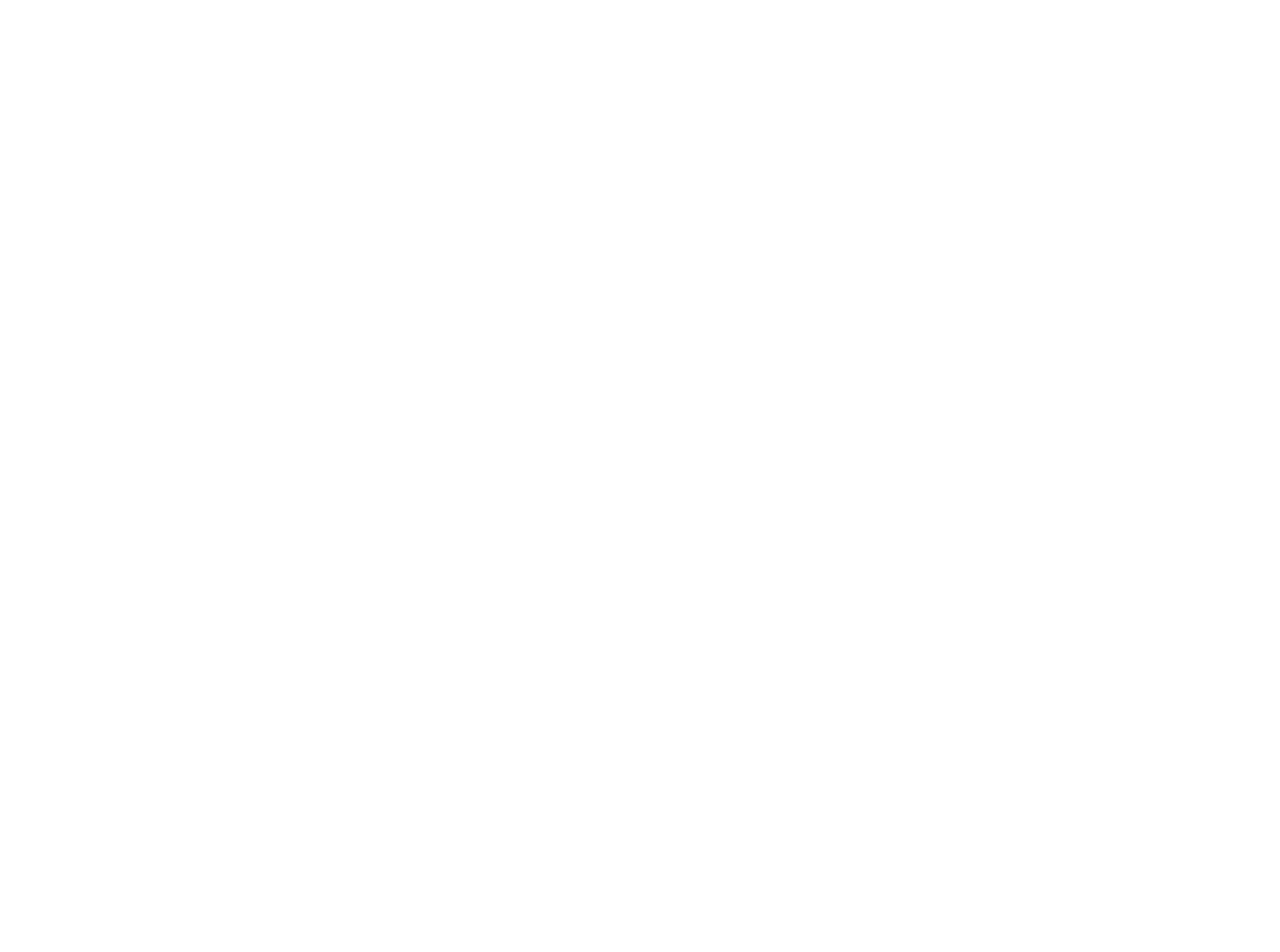
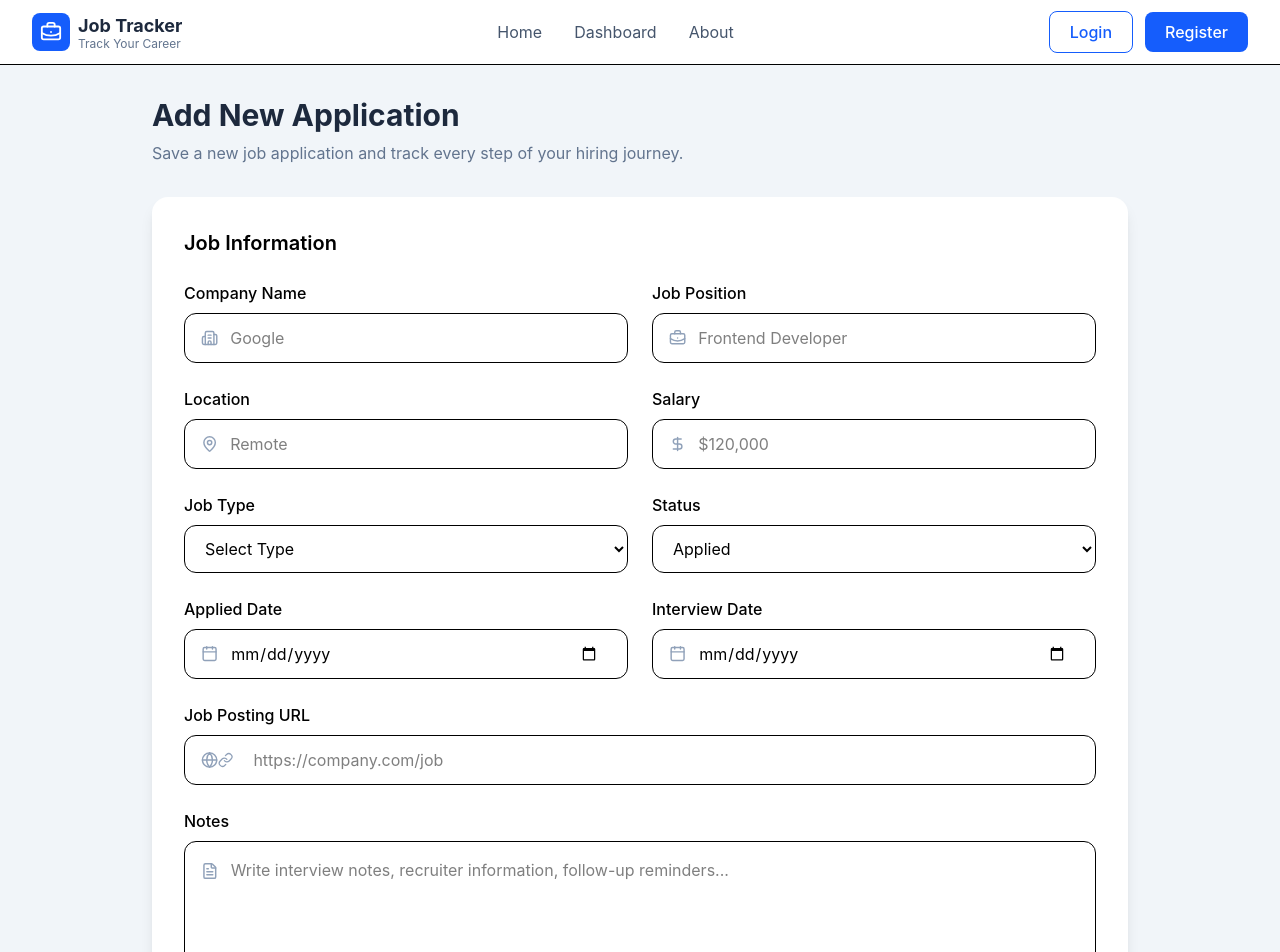
Before and after one commit to Amibiplob/Job-Tracker, a React (Vite) app in the folder client/: page /applications/new in a window 1280 px wide. Before the commit this address had no page. Shown: the top 952 px of the page. Before the commit the page ends 800 px from the top, so only its background shows below. Built offline with nearby package versions, Linux system fonts and the light colour scheme.

Commit message:
NewApplication page add

```diff
--- a/client/src/App.tsx
+++ b/client/src/App.tsx
@@ -5,6 +5,7 @@
 import Register from "./pages/Register";
 import Dashboard from "./pages/Dashboard";
 import Applications from "./pages/Applications";
+import NewApplication from "./pages/NewApplication";
 
 export default function App() {
   return (
@@ -16,6 +17,7 @@
           <Route path="register" element={<Register />} />
           <Route path="dashboard" element={<Dashboard />} />
           <Route path="applications" element={<Applications />} />
+          <Route path="applications/new" element={<NewApplication />} />
         </Route>
       </Routes>
     </BrowserRouter>
--- /dev/null
+++ b/client/src/pages/NewApplication.tsx
@@ -0,0 +1,285 @@
+import { useState } from "react";
+import {
+  BriefcaseBusiness,
+  Building2,
+  Calendar,
+  DollarSign,
+  FileText,
+  Globe,
+  Link as LinkIcon,
+  MapPin,
+  Save,
+} from "lucide-react";
+
+const NewApplication = () => {
+  const [formData, setFormData] = useState({
+    company: "",
+    position: "",
+    location: "",
+    salary: "",
+    jobType: "",
+    status: "Applied",
+    applicationDate: "",
+    interviewDate: "",
+    jobUrl: "",
+    notes: "",
+  });
+
+  const handleChange = (
+    e: React.ChangeEvent<
+      HTMLInputElement | HTMLTextAreaElement | HTMLSelectElement
+    >,
+  ) => {
+    setFormData({
+      ...formData,
+      [e.target.name]: e.target.value,
+    });
+  };
+
+  return (
+    <div className="min-h-screen bg-slate-100 py-8">
+      <div className="mx-auto max-w-5xl px-6">
+        {/* Header */}
+
+        <div className="mb-8">
+          <h1 className="text-3xl font-bold text-slate-800">
+            Add New Application
+          </h1>
+
+          <p className="mt-2 text-slate-500">
+            Save a new job application and track every step of your hiring
+            journey.
+          </p>
+        </div>
+
+        {/* Form */}
+
+        <div className="rounded-2xl bg-white p-8 shadow-lg">
+          <form className="space-y-8">
+            {/* Job Information */}
+
+            <div>
+              <h2 className="mb-6 text-xl font-semibold">Job Information</h2>
+
+              <div className="grid gap-6 md:grid-cols-2">
+                {/* Company */}
+
+                <div>
+                  <label className="mb-2 block font-medium">Company Name</label>
+
+                  <div className="flex items-center rounded-xl border px-4">
+                    <Building2 className="text-slate-400" size={18} />
+
+                    <input
+                      type="text"
+                      name="company"
+                      placeholder="Google"
+                      value={formData.company}
+                      onChange={handleChange}
+                      className="w-full px-3 py-3 outline-none"
+                    />
+                  </div>
+                </div>
+
+                {/* Position */}
+
+                <div>
+                  <label className="mb-2 block font-medium">Job Position</label>
+
+                  <div className="flex items-center rounded-xl border px-4">
+                    <BriefcaseBusiness className="text-slate-400" size={18} />
+
+                    <input
+                      type="text"
+                      name="position"
+                      placeholder="Frontend Developer"
+                      value={formData.position}
+                      onChange={handleChange}
+                      className="w-full px-3 py-3 outline-none"
+                    />
+                  </div>
+                </div>
+
+                {/* Location */}
+
+                <div>
+                  <label className="mb-2 block font-medium">Location</label>
+
+                  <div className="flex items-center rounded-xl border px-4">
+                    <MapPin className="text-slate-400" size={18} />
+
+                    <input
+                      type="text"
+                      name="location"
+                      placeholder="Remote"
+                      value={formData.location}
+                      onChange={handleChange}
+                      className="w-full px-3 py-3 outline-none"
+                    />
+                  </div>
+                </div>
+
+                {/* Salary */}
+
+                <div>
+                  <label className="mb-2 block font-medium">Salary</label>
+
+                  <div className="flex items-center rounded-xl border px-4">
+                    <DollarSign className="text-slate-400" size={18} />
+
+                    <input
+                      type="text"
+                      name="salary"
+                      placeholder="$120,000"
+                      value={formData.salary}
+                      onChange={handleChange}
+                      className="w-full px-3 py-3 outline-none"
+                    />
+                  </div>
+                </div>
+
+                {/* Job Type */}
+
+                <div>
+                  <label className="mb-2 block font-medium">Job Type</label>
+
+                  <select
+                    name="jobType"
+                    value={formData.jobType}
+                    onChange={handleChange}
+                    className="w-full rounded-xl border px-4 py-3 outline-none"
+                  >
+                    <option value="">Select Type</option>
+                    <option>Full Time</option>
+                    <option>Part Time</option>
+                    <option>Internship</option>
+                    <option>Contract</option>
+                    <option>Remote</option>
+                  </select>
+                </div>
+
+                {/* Status */}
+
+                <div>
+                  <label className="mb-2 block font-medium">Status</label>
+
+                  <select
+                    name="status"
+                    value={formData.status}
+                    onChange={handleChange}
+                    className="w-full rounded-xl border px-4 py-3 outline-none"
+                  >
+                    <option>Applied</option>
+                    <option>Interview</option>
+                    <option>Offer</option>
+                    <option>Rejected</option>
+                  </select>
+                </div>
+
+                {/* Application Date */}
+
+                <div>
+                  <label className="mb-2 block font-medium">Applied Date</label>
+
+                  <div className="flex items-center rounded-xl border px-4">
+                    <Calendar className="text-slate-400" size={18} />
+
+                    <input
+                      type="date"
+                      name="applicationDate"
+                      value={formData.applicationDate}
+                      onChange={handleChange}
+                      className="w-full px-3 py-3 outline-none"
+                    />
+                  </div>
+                </div>
+
+                {/* Interview Date */}
+
+                <div>
+                  <label className="mb-2 block font-medium">
+                    Interview Date
+                  </label>
+
+                  <div className="flex items-center rounded-xl border px-4">
+                    <Calendar className="text-slate-400" size={18} />
+
+                    <input
+                      type="date"
+                      name="interviewDate"
+                      value={formData.interviewDate}
+                      onChange={handleChange}
+                      className="w-full px-3 py-3 outline-none"
+                    />
+                  </div>
+                </div>
+
+                {/* Job URL */}
+
+                <div className="md:col-span-2">
+                  <label className="mb-2 block font-medium">
+                    Job Posting URL
+                  </label>
+
+                  <div className="flex items-center rounded-xl border px-4">
+                    <Globe className="text-slate-400" size={18} />
+                    <LinkIcon className="mr-2 text-slate-400" size={16} />
+
+                    <input
+                      type="url"
+                      name="jobUrl"
+                      placeholder="https://company.com/job"
+                      value={formData.jobUrl}
+                      onChange={handleChange}
+                      className="w-full px-3 py-3 outline-none"
+                    />
+                  </div>
+                </div>
+
+                {/* Notes */}
+
+                <div className="md:col-span-2">
+                  <label className="mb-2 block font-medium">Notes</label>
+
+                  <div className="flex rounded-xl border p-4">
+                    <FileText className="mt-1 text-slate-400" size={18} />
+
+                    <textarea
+                      rows={5}
+                      name="notes"
+                      placeholder="Write interview notes, recruiter information, follow-up reminders..."
+                      value={formData.notes}
+                      onChange={handleChange}
+                      className="w-full resize-none px-3 outline-none"
+                    />
+                  </div>
+                </div>
+              </div>
+            </div>
+
+            {/* Buttons */}
+
+            <div className="flex flex-col justify-end gap-4 border-t pt-6 sm:flex-row">
+              <button
+                type="button"
+                className="rounded-xl border px-6 py-3 font-medium hover:bg-slate-100"
+              >
+                Cancel
+              </button>
+
+              <button
+                type="submit"
+                className="flex items-center justify-center gap-2 rounded-xl bg-blue-600 px-6 py-3 font-medium text-white transition hover:bg-blue-700"
+              >
+                <Save size={18} />
+                Save Application
+              </button>
+            </div>
+          </form>
+        </div>
+      </div>
+    </div>
+  );
+};
+
+export default NewApplication;
```
